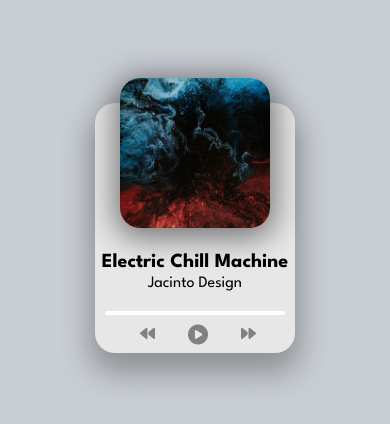
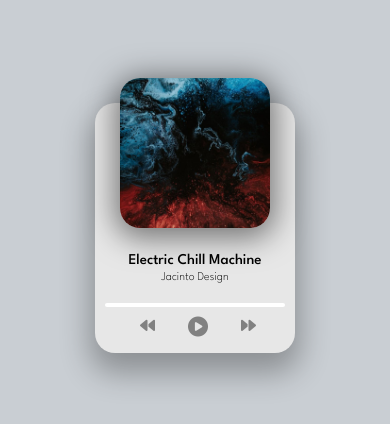
Before and after one commit to AzizZoom/music_player_by_aziz, a plain HTML site: page index.html in a window 390 px wide. Shown: the part 194-618 px from the top of the page. Drawn offline with Linux system fonts and the light colour scheme.

Commit message:
Update style.css

```diff
--- a/style.css
+++ b/style.css
@@ -122,11 +122,13 @@ h3 {
   }
 
   h2 {
-    font-size: 20px;
+    font-size: 15px;
+    font-weight: 500;
   }
 
   h3 {
-    font-size: 16px;
+    font-size: 12px;
+    font-weight: 200;
   }
 
   .progress-container {
```
